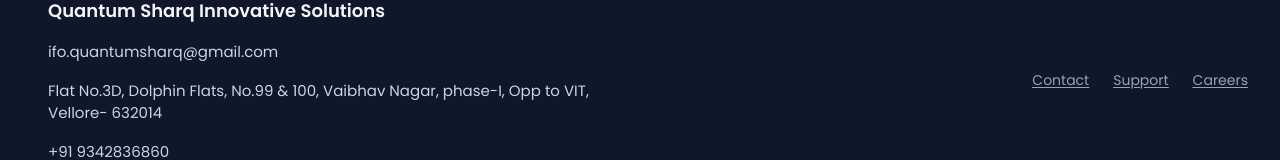
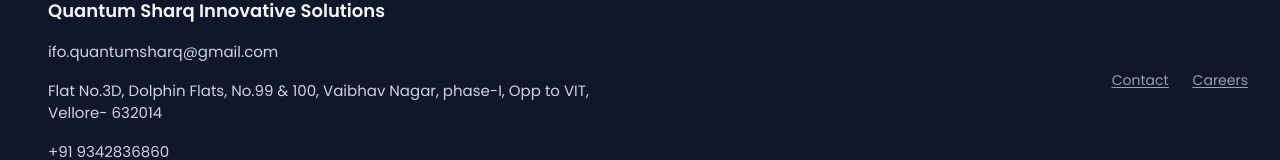
Before and after one commit to svivek19/office-website, a React (Vite) app: page /contact in a window 1280 px wide. Shown: the part 775-935 px from the top of the page. Built offline with nearby package versions, Linux system fonts and the light colour scheme.

Commit message:
feat: google form integrated

```diff
--- a/src/components/Footer.jsx
+++ b/src/components/Footer.jsx
@@ -25,17 +25,12 @@
           </p>
         </div>
         <div className="flex  p-4 md:p-0 justify-start space-x-6 text-slate-400 text-sm underline underline-offset-2 ">
-          <Link
-            to={"/contact"}
+          <a
+            href="https://forms.gle/MNQuffQD9VowYrh2A"
+            target="_blank"
             className="hover:text-sky-600 transition-all duration-500"
           >
             Contact
-          </Link>
-          <a
-            href="#"
-            className="hover:text-sky-600 transition-all duration-500"
-          >
-            Support
           </a>
           <Link
             to={"/career"}
```
